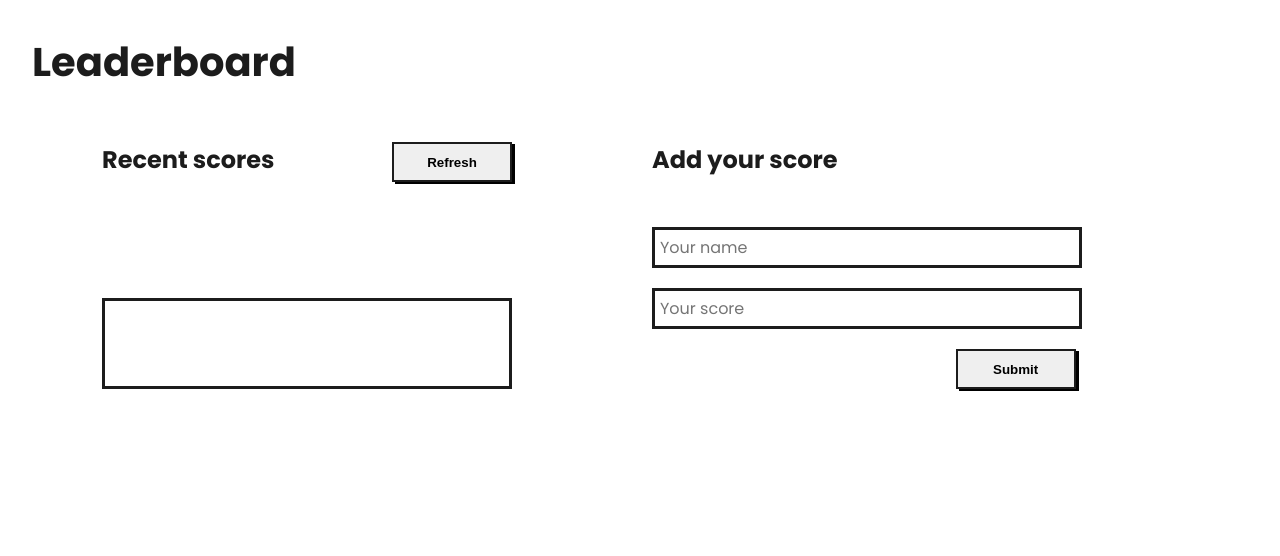
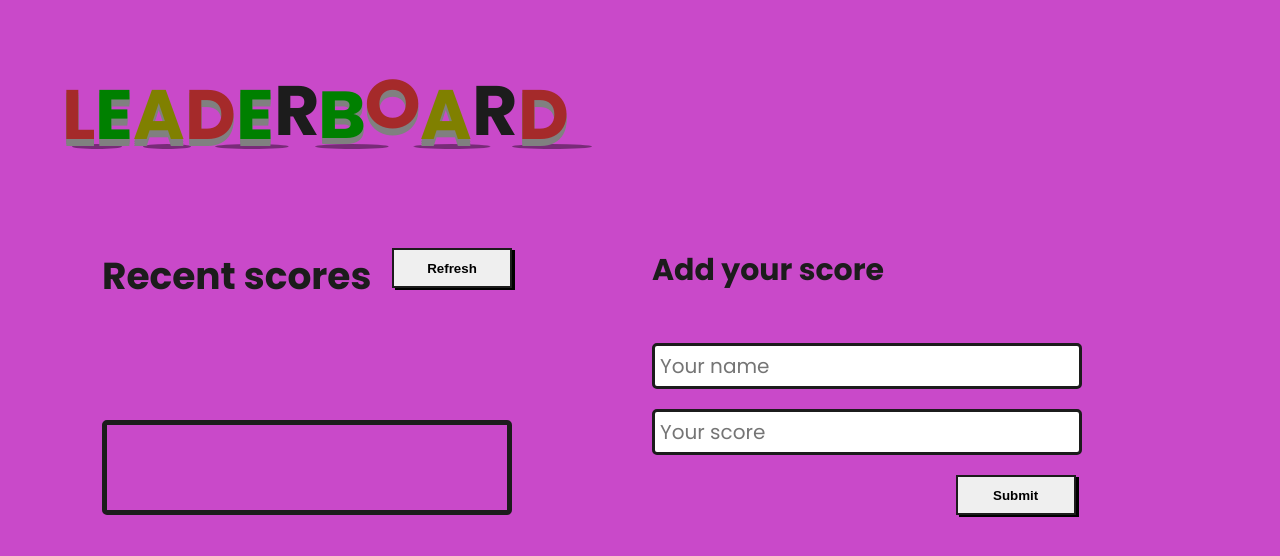
Before and after one commit to JacintaNgwu/Leaderboard, a website built with webpack: page src/index.html in a window 1280 px wide. Built offline with nearby package versions, Linux system fonts and the light colour scheme; no server answers.

Commit message:
Add bouncing text animation

```diff
--- a/src/index.html
+++ b/src/index.html
@@ -7,7 +7,21 @@
     <title>Leaderboard</title>
 </head>
 <body>
-    <h1>Leaderboard</h1>
+    <div class="bouncing-text">
+        <div class="l">L</div>
+        <div class="e">E</div>
+        <div class="a">A</div>
+        <div class="d">D</div>
+        <div class="e">E</div>
+        <div class="r">R</div>
+        <div class="b">B</div>
+        <div class="o">O</div>
+        <div class="a">A</div>
+        <div class="r">R</div>
+        <div class="d">D</div>
+        <div class="shadow"></div>
+        <div class="shadow-two"></div>
+    </div>
     <main>
         <!-- Display scores section -->
         <section id="display-scores">
--- a/src/styles/style.css
+++ b/src/styles/style.css
@@ -15,10 +15,7 @@
   color: #1c1c1c;
   display: grid;
   padding: 32px;
-}
-
-h1 {
-  font-size: 40px;
+  background: rgb(201, 73, 201);
 }
 
 button {
@@ -40,6 +37,7 @@
 .refresh {
   display: flex;
   justify-content: space-between;
+  font-size: 25px;
 }
 
 #refresh {
@@ -56,7 +54,8 @@
 .score-list {
   display: flex;
   flex-direction: column;
-  border: 3px solid #1c1c1c;
+  border: 5px solid #1c1c1c;
+  border-radius: 5px;
 }
 
 li {
@@ -70,8 +69,12 @@
   font-weight: bold;
 }
 
+.score-list li:nth-child(odd) {
+  background: rgb(175, 100, 26);
+}
+
 .score-list li:nth-child(even) {
-  background: #ddd;
+  background: rgb(209, 198, 198);
 }
 
 #add-scores {
@@ -79,6 +82,7 @@
   padding: 20px;
   gap: 50px;
   left: 20%;
+  font-size: 20px;
 }
 
 form {
@@ -94,9 +98,164 @@
   padding: 5px;
   color: #1c1c1c;
   border: 3px solid #1c1c1c;
+  border-radius: 5px;
 }
 
 #right {
   box-shadow: 3px 2px;
   margin-left: 66%;
 }
+
+.bouncing-text {
+  position: relative;
+  display: flex;
+  font-size: 70px;
+  font-weight: bolder;
+  margin: 30px;
+}
+
+.l,
+.d,
+.o {
+  color: brown;
+  text-shadow: 0 3px grey, 0 5px grey, 0 7px grey;
+}
+
+.e,
+.b {
+  color: green;
+  text-shadow: 0 3px grey, 0 5px grey, 0 7px grey;
+}
+
+.a {
+  color: olive;
+  text-shadow: 0 3px grey, 0 5px grey, 0 7px grey;
+}
+
+@keyframes bounce {
+  0% {
+    transform: scale(1, 1) translateY(0);
+  }
+
+  10% {
+    transform: scale(1.1, .9) translateY(0);
+  }
+
+  30% {
+    transform: scale(.9, 1.1) translateY(-55px);
+  }
+
+  50% {
+    transform: scale(1.05, .95) translateY(0);
+  }
+
+  58% {
+    transform: scale(1, 1) translateY(-7px);
+  }
+
+  65% {
+    transform: scale(1, 1) translateY(0);
+  }
+
+  100% {
+    transform: scale(1, 1) translateY(0);
+  }
+}
+
+.l {
+  animation: bounce 1s ease infinite;
+}
+
+.e {
+  animation: bounce 1s ease infinite .1s;
+}
+
+.a {
+  animation: bounce 1s ease infinite .2s;
+}
+
+.d {
+  animation: bounce 1s ease infinite .3s;
+}
+
+.r {
+  animation: bounce 1s ease infinite .4s;
+}
+
+.b {
+  animation: bounce 1s ease infinite .5s;
+}
+
+.o {
+  animation: bounce 1s ease infinite .6s;
+}
+
+.bouncing-text::before,
+.bouncing-text::after {
+  content: "";
+  position: absolute;
+  background-color: rgba(0, 0, 0, 0.4);
+  width: 50px;
+  height: 5px;
+  border-radius: 50%;
+  top: 82px;
+  z-index: -1;
+}
+
+.shadow,
+.shadow-two {
+  position: absolute;
+  top: 82px;
+  z-index: -1;
+}
+
+.shadow::before,
+.shadow::after,
+.shadow-two::before,
+.shadow-two::after {
+  content: "";
+  position: absolute;
+  background-color: rgba(0, 0, 0, 0.4);
+  width: 80px;
+  height: 5px;
+  border-radius: 50%;
+  top: 0;
+}
+
+.bouncing-text::before {
+  left: 10px;
+  animation: scale 1s linear infinite;
+}
+
+@keyframes scale {
+  0% { transform: scaleX(1); }
+  25% { transform: scaleX(0.4); }
+  50% { transform: scaleX(1); }
+  75% { transform: scaleX(0.9); }
+  100% { transform: scaleX(1); }
+}
+
+.bouncing-text::after {
+  left: 80px;
+  animation: scale 1s linear infinite .1s;
+}
+
+.shadow::before {
+  left: 150px;
+  animation: scale 1s linear infinite .2s;
+}
+
+.shadow::after {
+  left: 250px;
+  animation: scale 1s linear infinite .3s;
+}
+
+.shadow-two::before {
+  left: 350px;
+  animation: scale 1s linear infinite .4s;
+}
+
+.shadow-two::after {
+  left: 450px;
+  animation: scale 1s linear infinite .5s;
+}
```
Also changed, not shown: dist/index.html.
